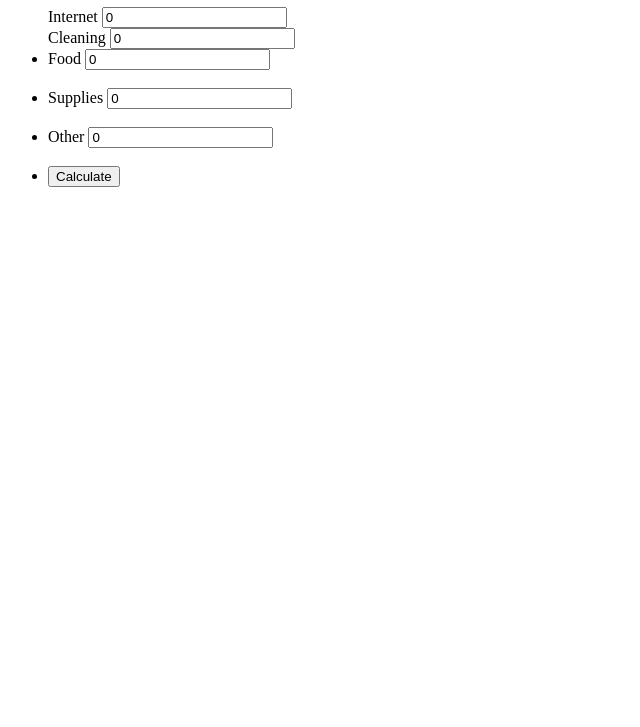
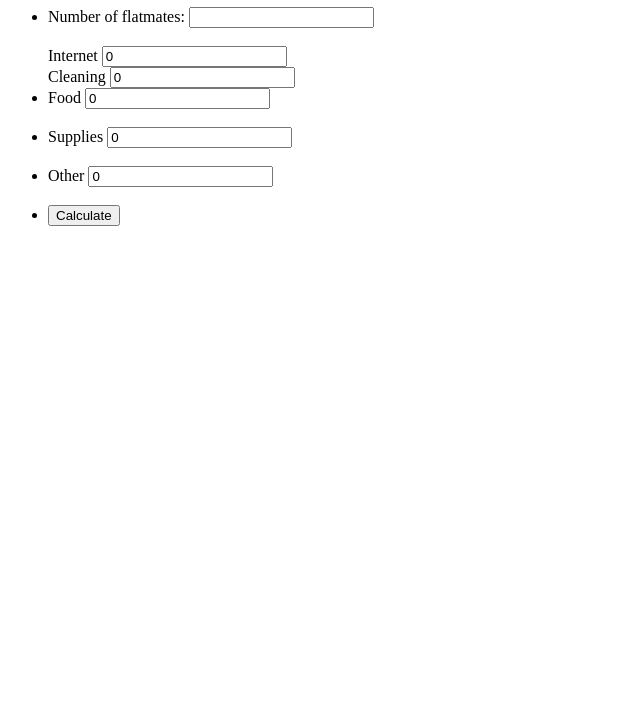
Before and after one commit to c-solia/isys3001-expense-splitter, a plain HTML site: page index.html in a window 1280 px wide. Shown: the part 73-800 px from the top of the page, without its empty margins (0-640 px from the left). Drawn offline with Linux system fonts and the light colour scheme.

Commit message:
HTML How Many People Input Complete
User Story MSD424OL2-4
https://jira.infotech.scu.edu.au/browse/MSD424OL2-4

```diff
--- a/index.html
+++ b/index.html
@@ -12,6 +12,11 @@
     <ul id="list1">
 
       <!-- Brad input your code under here -->
+	  <li>
+        <label for="flatmates">Number of flatmates: </label>
+        <input type="number" id="flatmates" min="1"/>
+      </li>
+      <br>
 
 
 
```
